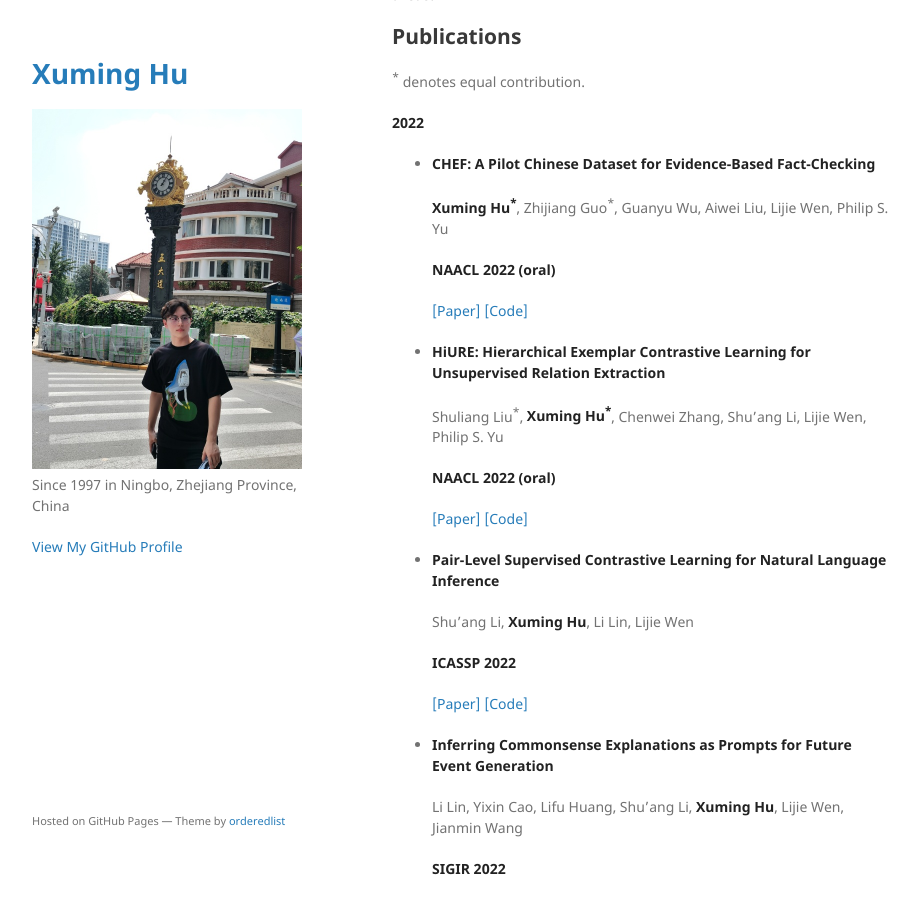
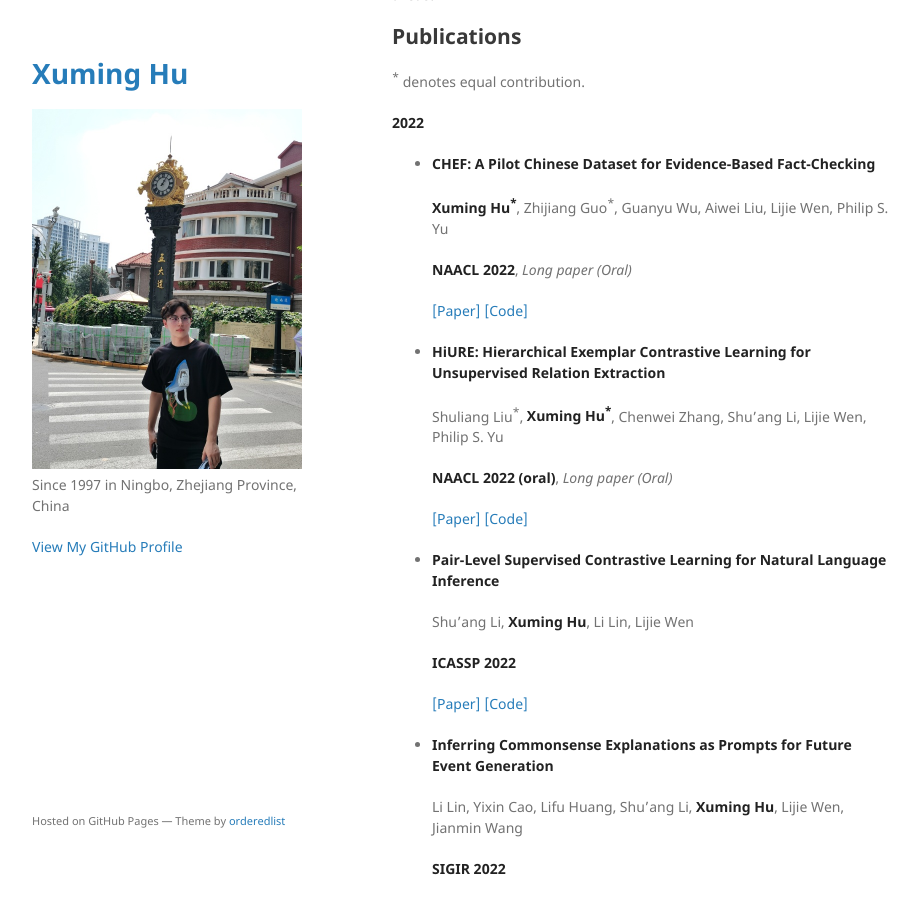
Before and after one commit to xuminghu/xuminghu.github.io, a Jekyll site: the page built from index.md, in a window 1280 px wide and 900 px high, scrolled down 490 px. Shown: the whole window, without its empty margins (178-1096 px from the left). Built offline with Jekyll 4.4.1, drawn with Linux system fonts in a browser that asks for light colours; our own code applies the rules of GitHub Pages for plain Markdown files; some of the changed text lies outside the part shown.

Commit message:
homepage

```diff
--- a/index.md
+++ b/index.md
@@ -28,7 +28,7 @@ Contact: hxm19@mails.tsinghua.edu.cn
 
   **Xuming Hu<sup>*</sup>**, Zhijiang Guo<sup>*</sup>, Guanyu Wu, Aiwei Liu, Lijie Wen, Philip S. Yu
 
-  **NAACL 2022 (oral)**
+  **NAACL 2022**, *Long paper (Oral)*
 
   [[Paper]](https://xuminghu.github.io) [[Code]](https://xuminghu.github.io)
 
@@ -36,7 +36,7 @@ Contact: hxm19@mails.tsinghua.edu.cn
 
   Shuliang Liu<sup>*</sup>, **Xuming Hu<sup>*</sup>**, Chenwei Zhang, Shu’ang Li, Lijie Wen, Philip S. Yu
 
-  **NAACL 2022 (oral)**
+  **NAACL 2022 (oral)**, *Long paper (Oral)*
 
   [[Paper]](https://arxiv.org/abs/2205.02225) [[Code]](https://github.com/THU-BPM/HiURE)
 
@@ -96,7 +96,7 @@ Contact: hxm19@mails.tsinghua.edu.cn
 
   **Xuming Hu**, Chenwei Zhang, Yusong Xu, Lijie Wen, Philip S. Yu
 
-  **EMNLP 2020 (oral)**
+  **EMNLP 2020**, *Long paper (Oral)*
 
   [[Paper]](https://arxiv.org/abs/2004.02438) [[Code]](https://github.com/THU-BPM/SelfORE)
 
```
